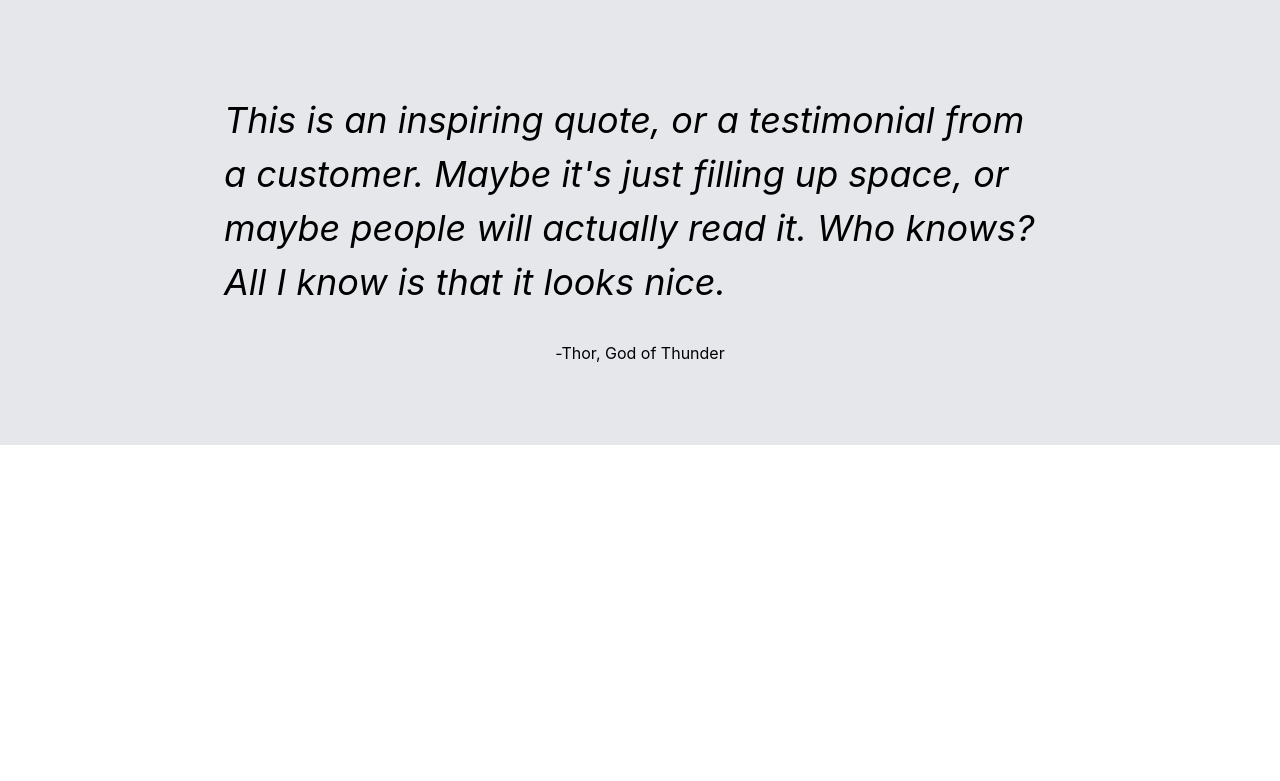
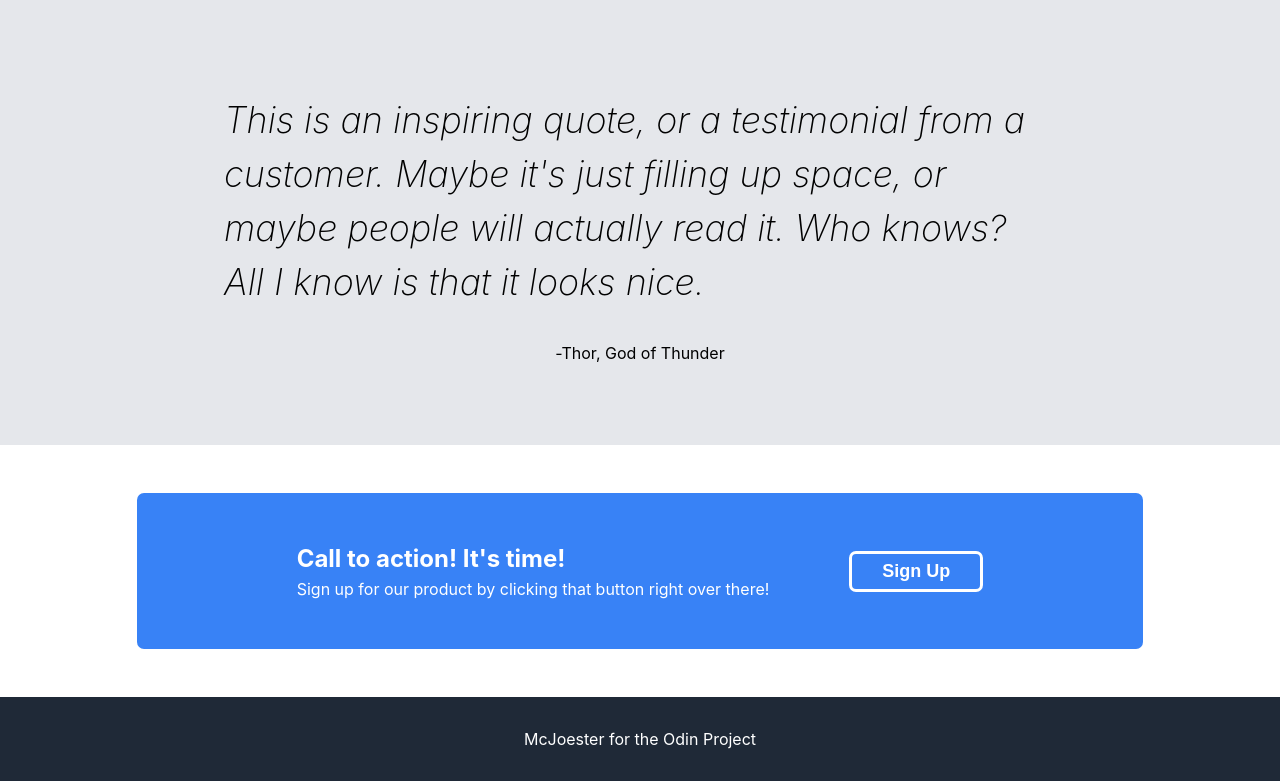
Before and after one commit to Mcjoester/landing_page, a plain HTML site: page index.html in a window 1280 px wide. Shown: the part 1065-1846 px from the top of the page. Before the commit the page ends 1510 px from the top, so only its background shows below. Drawn offline with Linux system fonts and the light colour scheme.

Commit message:
made progress on section 4 and footer

```diff
--- a/index.html
+++ b/index.html
@@ -87,9 +87,34 @@
                 <span>
                     -Thor, God of Thunder
                 </span>
-
             </div>
         </div>
+
+        <!-- Section 4 --->
+        <div class="wrapper">
+            <div class="sectionCenter" id="fourth">
+                <div class="cta">
+                    <div id="cta-left">
+                    <h4>
+                        Call to action! It's time!
+                    </h4>
+                    <p>
+                      Sign up for our product by clicking that button right over there!
+                    </p>
+                    </div>
+
+                    <div>
+                    <button id="ctaButton"> Sign Up </button>
+                    </div>
+                </div>
+            </div>
+        </div>
+
+        <footer>
+            <p>
+               McJoester for the Odin Project
+            </p>
+        </footer>
 
 
 
--- a/style.css
+++ b/style.css
@@ -191,4 +191,62 @@ h3 {
 
 #third p {
     font-size: 36px;
+    font-weight: 150;
 }
+
+
+/* Section 4 */
+
+#fourth {
+    padding-bottom: 0px;
+    padding-right: 0px;
+    padding-left: 0px;
+    padding-top: 48px;
+
+}
+
+.cta {
+    display: flex;
+    justify-content: space-between;
+    align-items: center;
+    width: 100%;
+    flex: 2;
+    gap: 5rem;
+    padding: 3rem 10rem 3rem 10rem;
+    margin-bottom: 3rem;
+    background-color: #3882f6;
+    color: white;
+    border-radius: 7px;
+}
+
+.cta-left {
+    display:flex;
+    justify-content: column;
+    align-items: center;
+}
+
+#ctaButton {
+    background-color: #3882f6;
+    border-radius: 7px;
+    font-weight: 900;
+    padding: 7px 30px;
+    border: 3px solid white;
+    color: white;
+    font-size: 18px;
+}
+
+h4 {
+    font-size: 24px;
+    font-weight: 500px;
+}
+
+/* Footer */
+
+footer {
+    background-color: #1f2937;
+    color: white;
+    display: flex;
+    justify-content: center;
+    align-items: center;
+    padding: 30px 0 30px 0;
+}
```
